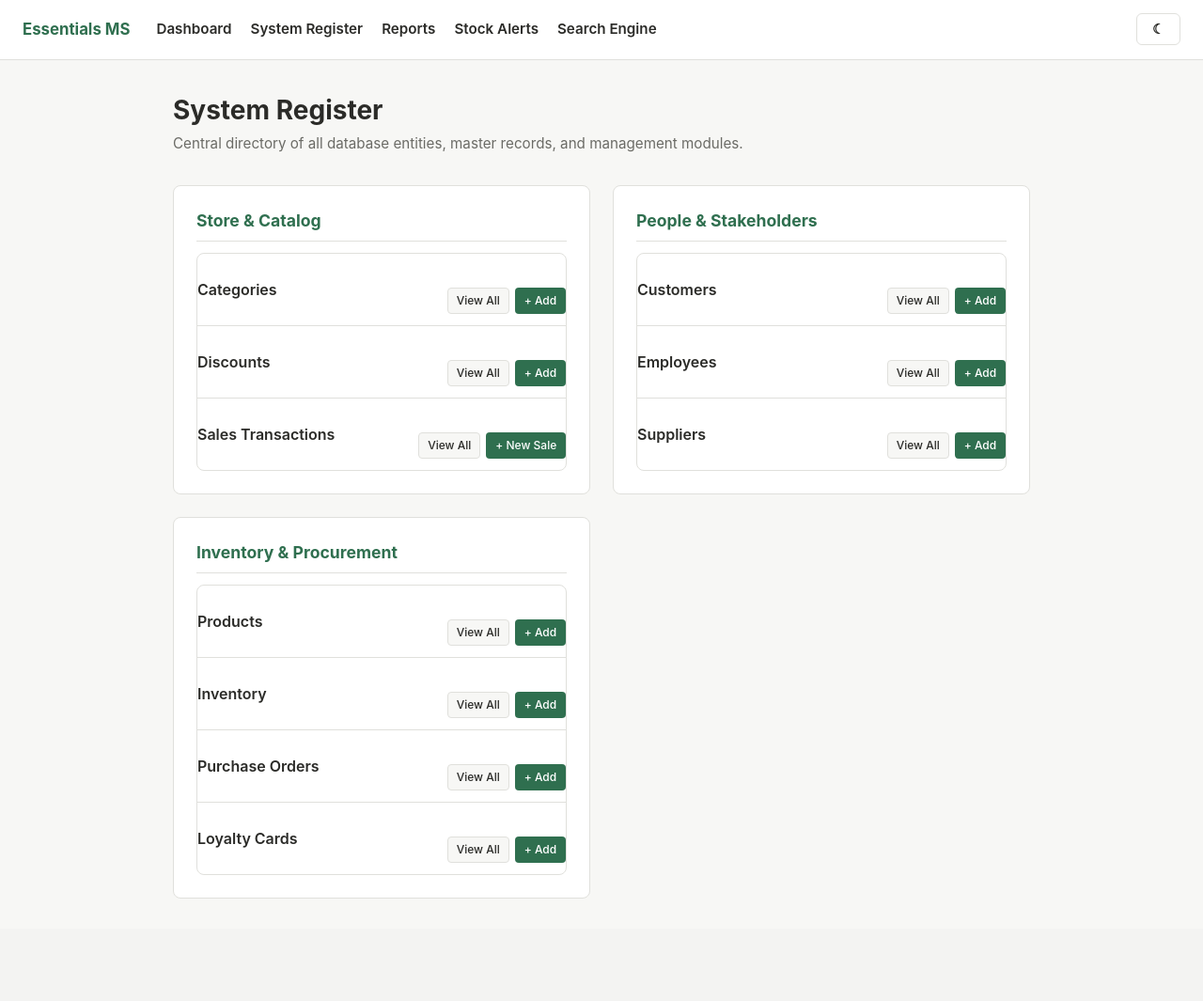
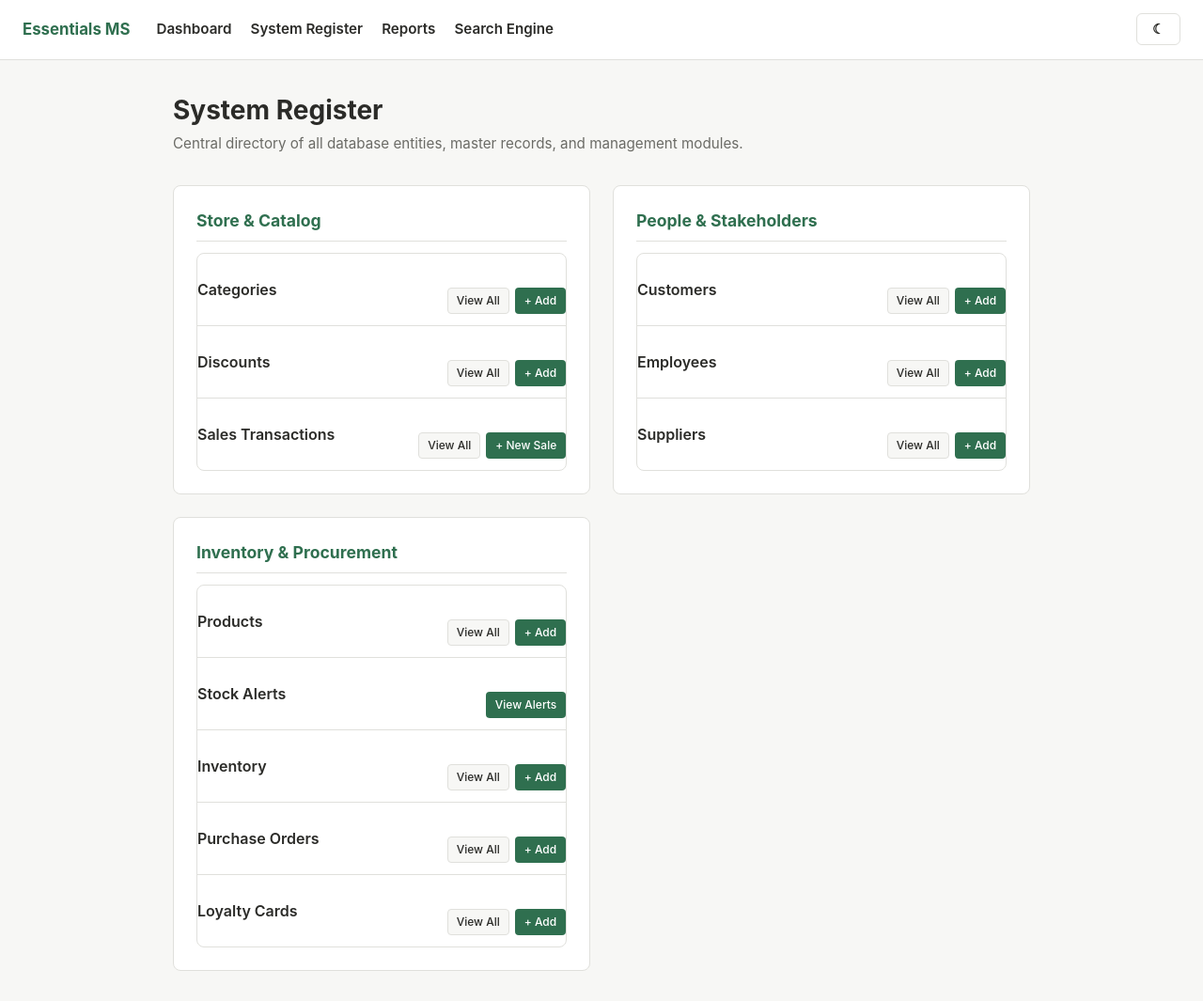
Before and after one commit to FutureProofDev/Supermarket-Management-System, a Django app: page /register/ in a window 1280 px wide. Shown: the whole page at 94% size. Before the commit the page ends 956 px from the top, so only its background shows below. Run offline with Django 5.2, Linux system fonts and the light colour scheme.

Commit message:
Revised user flow

```diff
--- a/store/templates/store/Base.html
+++ b/store/templates/store/Base.html
@@ -24,7 +24,6 @@
         <a href="{% url 'home' %}">Dashboard</a>
         <a href="{% url 'system_register' %}">System Register</a>
         <a href="{% url 'reports_view' %}">Reports</a>
-        <a href="{% url 'stock_alerts_report' %}">Stock Alerts</a>
         <a href="{% url 'search_page' %}">Search Engine</a>
 
 
--- a/store/templates/store/system_register.html
+++ b/store/templates/store/system_register.html
@@ -178,6 +178,12 @@
                 </div>
             </li>
             <li class="entity-item">
+            <a href="{% url 'report_low_stock_expiry' %}" class="entity-title">Stock Alerts</a>
+            <div class="entity-actions">
+                <a href="{% url 'report_low_stock_expiry' %}" class="btn-sm add">View Alerts</a>
+            </div>
+            </li>
+            <li class="entity-item">
                 <a href="{% url 'inventory_list' %}" class="entity-title">Inventory</a>
                 <div class="entity-actions">
                     <a href="{% url 'inventory_list' %}" class="btn-sm">View All</a>
```
